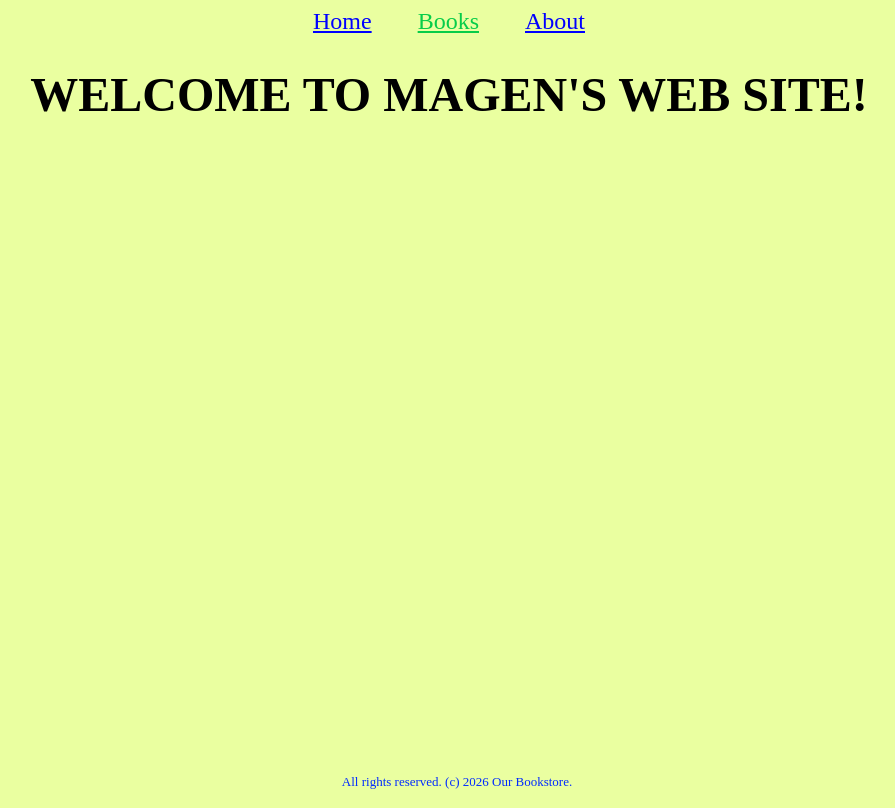
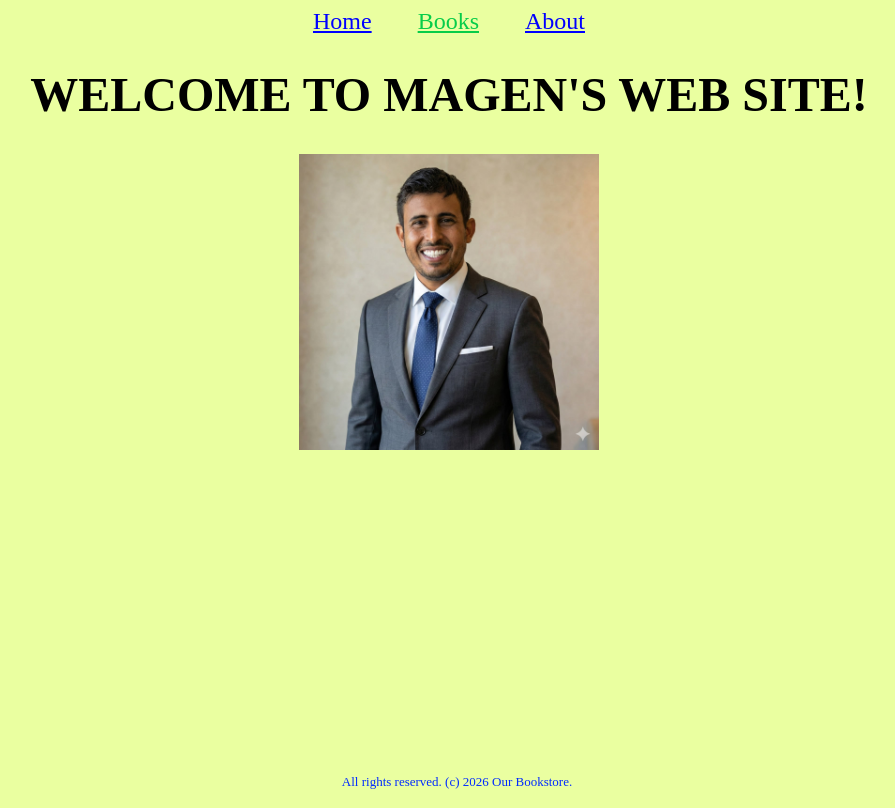
Before and after one commit to sharonmagennimrod/bookstore2, a plain HTML site: page stuff.html in a window 1280 px wide. Shown: the whole page, without its empty margins (191-1086 px from the left). Drawn offline with Linux system fonts and the light colour scheme.

Commit message:
Update bookstore website

```diff
--- a/books.html
+++ b/stuff.html
@@ -24,7 +24,8 @@
     </nav>
 
     <h1>WELCOME TO MAGEN'S WEB SITE!</h1>
-<p class="copyrights" > All rights reserved. (c) 2026 Our Bookstore. </p>
+   <img src="assets/magen.jpeg" width="300">
+    <p class="copyrights" > All rights reserved. (c) 2026 Our Bookstore. </p>
 
 </body>
 </html>
```
Also changed, not shown: about.html (+2 -0 lines), index.html (+6 -0 lines), assets/magen.jpeg (added).
